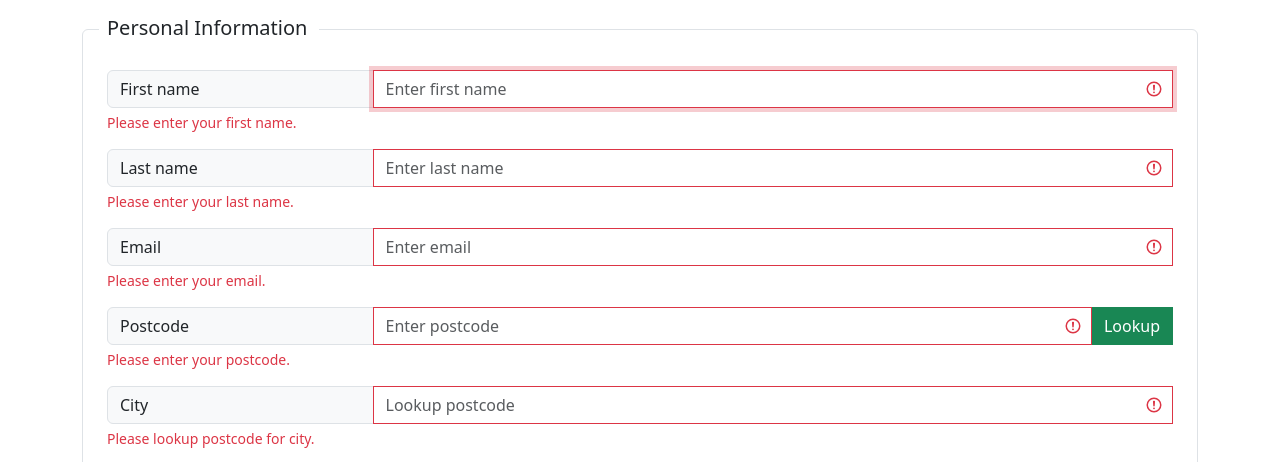
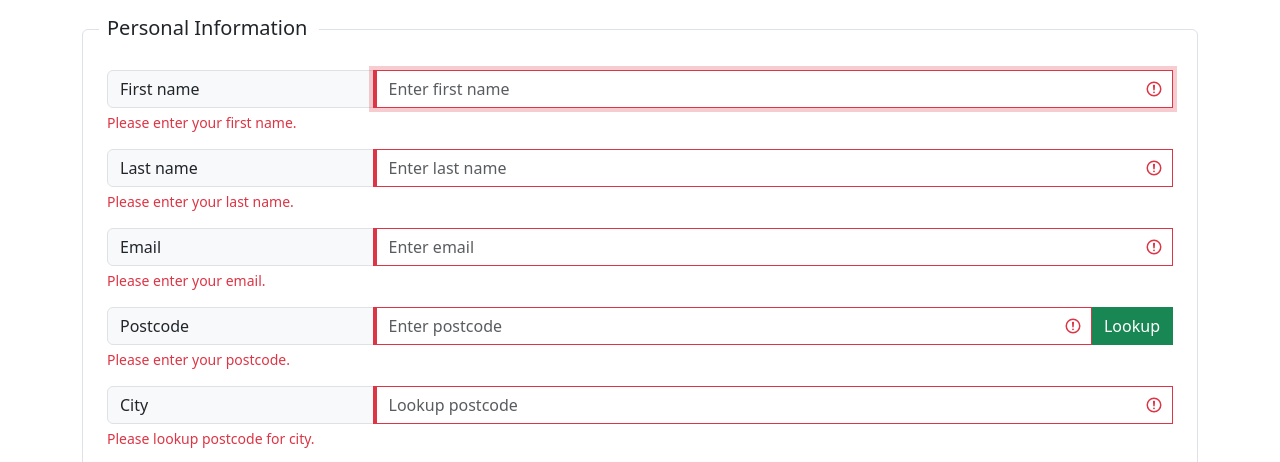
Before and after one commit to StephenBannister/MyFirstWebAppW7, a plain HTML site: page contact.html in a window 1280 px wide. Shown: the part 249-711 px from the top of the page. Drawn offline with nearby package versions, Linux system fonts and the light colour scheme.

Commit message:
Added additional CSS attribute selector to fully meet the assignment brief for CSS

```diff
--- a/css/styles.css
+++ b/css/styles.css
@@ -24,6 +24,11 @@ legend {
   font-size: 1rem;
   font-weight: 500;
   width: 220px;
+}
+
+/* Added a slightly thicker border to the input fields to accentuate the need to populate these */
+input[required] {
+  border-left: 4px solid;
 }
 
 /* Yet more CSS customisation as Bootstrap doesn't seem to offer a wide range of colours as standard*/
```
Also changed, not shown: index.html (line endings or trailing spaces).
